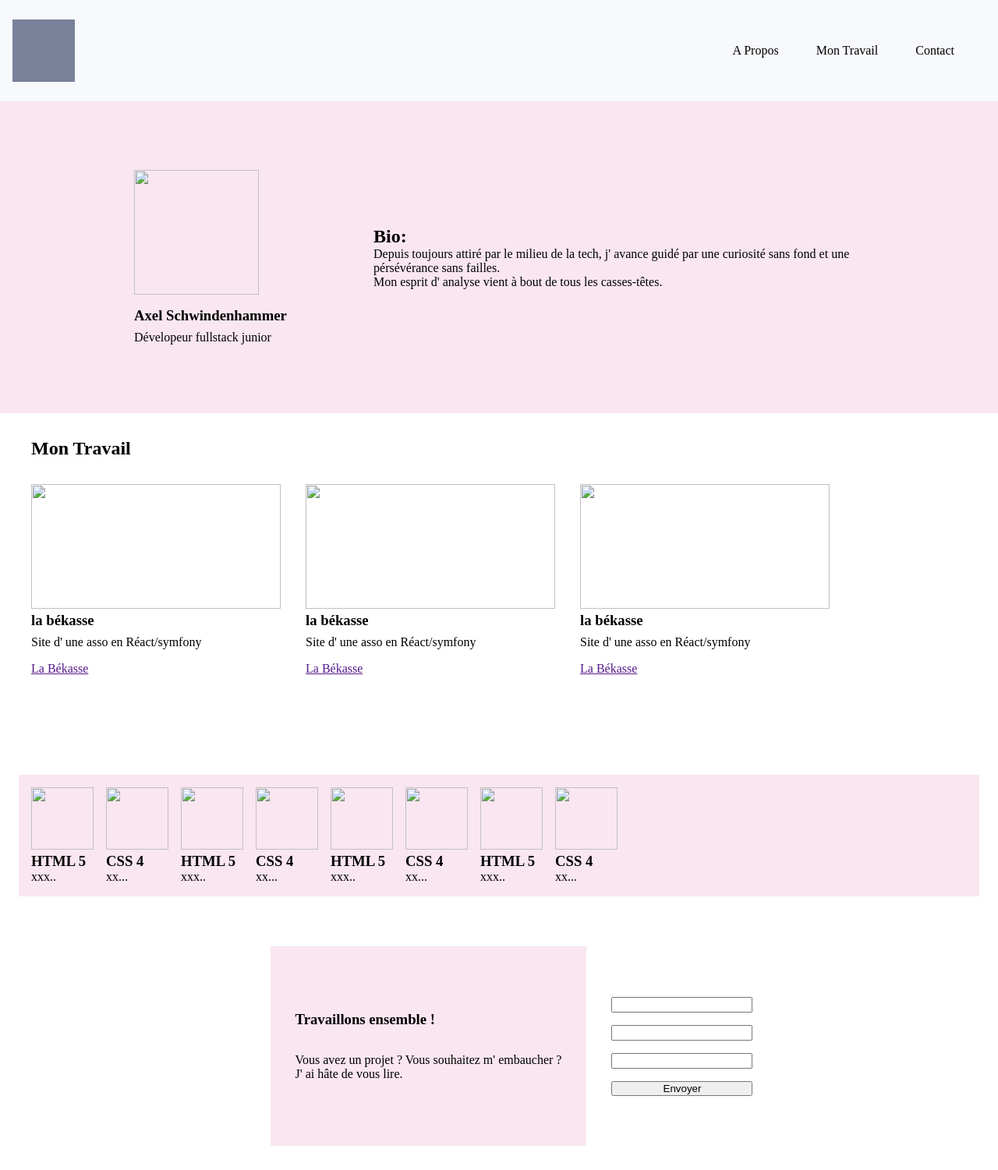
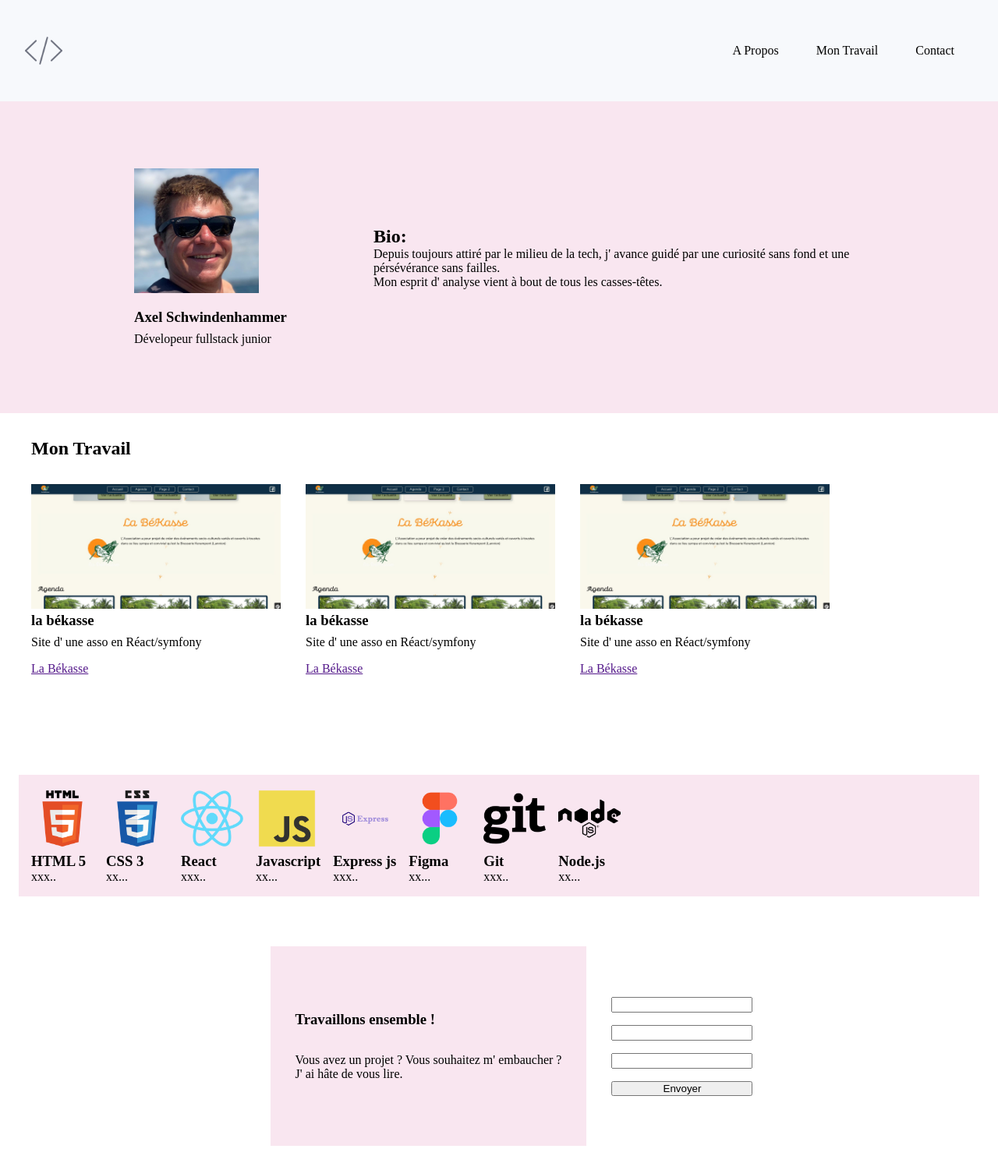
Before and after one commit to ahammer0/sitePerso, a PHP site: page / in a window 1280 px wide. Shown: the top 1501 px of the page at 78% size. Run offline with PHP 8.4, Linux system fonts and the light colour scheme.

Commit message:
add images and logos

```diff
--- a/index.html
+++ b/index.html
@@ -6,13 +6,17 @@
         <meta charset="UTF-8" />
         <meta http-equiv="X-UA-Compatible" content="IE-edge" />
         <meta name="viewport" content="width=device-width, initial-scale=1.0" />
-        <title>Axel Schwindenhammer</title>
+        <title>Axel Schwindenhammer - Développeur Web</title>
         <link rel="stylesheet" href="style.css" />
     </head>
     <body>
         <header>
             <nav class="navbar">
-                <div class="navbar navbar__logo"></div>
+                <img
+                    src="assets/icons/dev.png"
+                    alt="logo developpeur web axel schwindenhammer"
+                    class="navbar navbar__logo"
+                />
                 <div class="navbar navbar__linkBlock">
                     <a class="navbar navbar__link" href="">A Propos</a>
                     <a class="navbar navbar__link" href="#work">Mon Travail</a>
@@ -24,7 +28,11 @@
             <section class="sectionBio">
                 <article>
                     <div class="sectionBio sectionBio__profile">
-                        <img class="sectionBio sectionBio__img" src="" alt="" />
+                        <img
+                            class="sectionBio sectionBio__img"
+                            src="assets/images/profile.jpg"
+                            alt="photo de Axel Schwindenhammer"
+                        />
                         <h3 class="sectionBio__name">Axel Schwindenhammer</h3>
                         <p>Dévelopeur fullstack junior</p>
                     </div>
@@ -44,7 +52,11 @@
                 <h1 class="sectionWork__title">Mon Travail</h1>
                 <div class="sectionWork__eltContainer">
                     <article class="workElt">
-                        <img class="workElt__img" src="" alt="" />
+                        <img
+                            class="workElt__img"
+                            src="assets/images/capture_bekasse.jpg"
+                            alt="site de l' association la békasse fait par Axel Schwindenhammer"
+                        />
                         <h3 class="workElt__title">la békasse</h3>
                         <p class="workElt__description">
                             Site d' une asso en Réact/symfony
@@ -52,7 +64,11 @@
                         <a class="workElt__link" href="">La Békasse</a>
                     </article>
                     <article class="workElt">
-                        <img class="workElt__img" src="" alt="" />
+                        <img
+                            class="workElt__img"
+                            src="assets/images/capture_bekasse.jpg"
+                            alt="site de l' association la békasse fait par Axel Schwindenhammer"
+                        />
                         <h3 class="workElt__title">la békasse</h3>
                         <p class="workElt__description">
                             Site d' une asso en Réact/symfony
@@ -60,7 +76,11 @@
                         <a class="workElt__link" href="">La Békasse</a>
                     </article>
                     <article class="workElt">
-                        <img class="workElt__img" src="" alt="" />
+                        <img
+                            class="workElt__img"
+                            src="assets/images/capture_bekasse.jpg"
+                            alt="site de l' association la békasse fait par Axel Schwindenhammer"
+                        />
                         <h3 class="workElt__title">la békasse</h3>
                         <p class="workElt__description">
                             Site d' une asso en Réact/symfony
@@ -71,43 +91,91 @@
             </section>
             <section class="sectionTools">
                 <article>
-                    <img class="sectionTools__img" src="" alt="" />
+                    <img
+                        class="sectionTools__img"
+                        src="assets/icons/html.png"
+                        alt="logo html"
+                        height="80"
+                        width="80"
+                    />
                     <h3 class="sectionTools__title">HTML 5</h3>
                     <div class="sectionTools__stars">xxx..</div>
                 </article>
                 <article>
-                    <img class="sectionTools__img" src="" alt="" />
-                    <h3 class="sectionTools__title">CSS 4</h3>
+                    <img
+                        class="sectionTools__img"
+                        src="assets/icons/css.png"
+                        alt="logo css"
+                        height="80"
+                        width="80"
+                    />
+                    <h3 class="sectionTools__title">CSS 3</h3>
                     <div class="sectionTools__stars">xx...</div>
                 </article>
                 <article>
-                    <img class="sectionTools__img" src="" alt="" />
-                    <h3 class="sectionTools__title">HTML 5</h3>
+                    <img
+                        class="sectionTools__img"
+                        src="assets/icons/react.png"
+                        alt="logo react react.js reactjs"
+                        height="80"
+                        width="80"
+                    />
+                    <h3 class="sectionTools__title">React</h3>
                     <div class="sectionTools__stars">xxx..</div>
                 </article>
                 <article>
-                    <img class="sectionTools__img" src="" alt="" />
-                    <h3 class="sectionTools__title">CSS 4</h3>
+                    <img
+                        class="sectionTools__img"
+                        src="assets/icons/js.png"
+                        alt="logo javascript"
+                        height="80"
+                        width="80"
+                    />
+                    <h3 class="sectionTools__title">Javascript</h3>
                     <div class="sectionTools__stars">xx...</div>
                 </article>
                 <article>
-                    <img class="sectionTools__img" src="" alt="" />
-                    <h3 class="sectionTools__title">HTML 5</h3>
+                    <img
+                        class="sectionTools__img"
+                        src="assets/icons/express-js.png"
+                        alt="express js expressjs express.js"
+                        height="80"
+                        width="80"
+                    />
+                    <h3 class="sectionTools__title">Express js</h3>
                     <div class="sectionTools__stars">xxx..</div>
                 </article>
                 <article>
-                    <img class="sectionTools__img" src="" alt="" />
-                    <h3 class="sectionTools__title">CSS 4</h3>
+                    <img
+                        class="sectionTools__img"
+                        src="assets/icons/figma.png"
+                        alt="logo figma"
+                        height="80"
+                        width="80"
+                    />
+                    <h3 class="sectionTools__title">Figma</h3>
                     <div class="sectionTools__stars">xx...</div>
                 </article>
                 <article>
-                    <img class="sectionTools__img" src="" alt="" />
-                    <h3 class="sectionTools__title">HTML 5</h3>
+                    <img
+                        class="sectionTools__img"
+                        src="assets/icons/git.png"
+                        alt="logo git"
+                        height="80"
+                        width="80"
+                    />
+                    <h3 class="sectionTools__title">Git</h3>
                     <div class="sectionTools__stars">xxx..</div>
                 </article>
                 <article>
-                    <img class="sectionTools__img" src="" alt="" />
-                    <h3 class="sectionTools__title">CSS 4</h3>
+                    <img
+                        class="sectionTools__img"
+                        src="assets/icons/nodejs.png"
+                        alt="logo node.js nodejs node"
+                        height="80"
+                        width="80"
+                    />
+                    <h3 class="sectionTools__title">Node.js</h3>
                     <div class="sectionTools__stars">xx...</div>
                 </article>
             </section>
--- a/style.css
+++ b/style.css
@@ -17,7 +17,6 @@ section {
 }
 
 .navbar .navbar__logo {
-    background-color: var(--gray);
     height: 3rem;
     width: 3rem;
     justify-self: flex-start;
@@ -48,6 +47,7 @@ section {
     height: 10rem;
     margin: auto;
     margin-bottom: 1rem;
+    object-fit: cover;
 }
 .sectionBio .sectionBio__profile {
     width: 30%;
@@ -104,6 +104,7 @@ section {
 .sectionTools .sectionTools__img {
     height: 5rem;
     width: 5rem;
+    object-fit: contain;
 }
 .sectionTools .sectionTools__title {
 }
```
Also changed, not shown: assets/icons/css.png (added), assets/icons/dev.png (added), assets/icons/express-js.png (added), assets/icons/figma.png (added), assets/icons/git.png (added), assets/icons/html.png (added), assets/icons/js.png (added), assets/icons/nodejs.png (added), assets/icons/react.png (added), assets/images/capture_bekasse.jpg (added), assets/images/profile.jpg (added).
